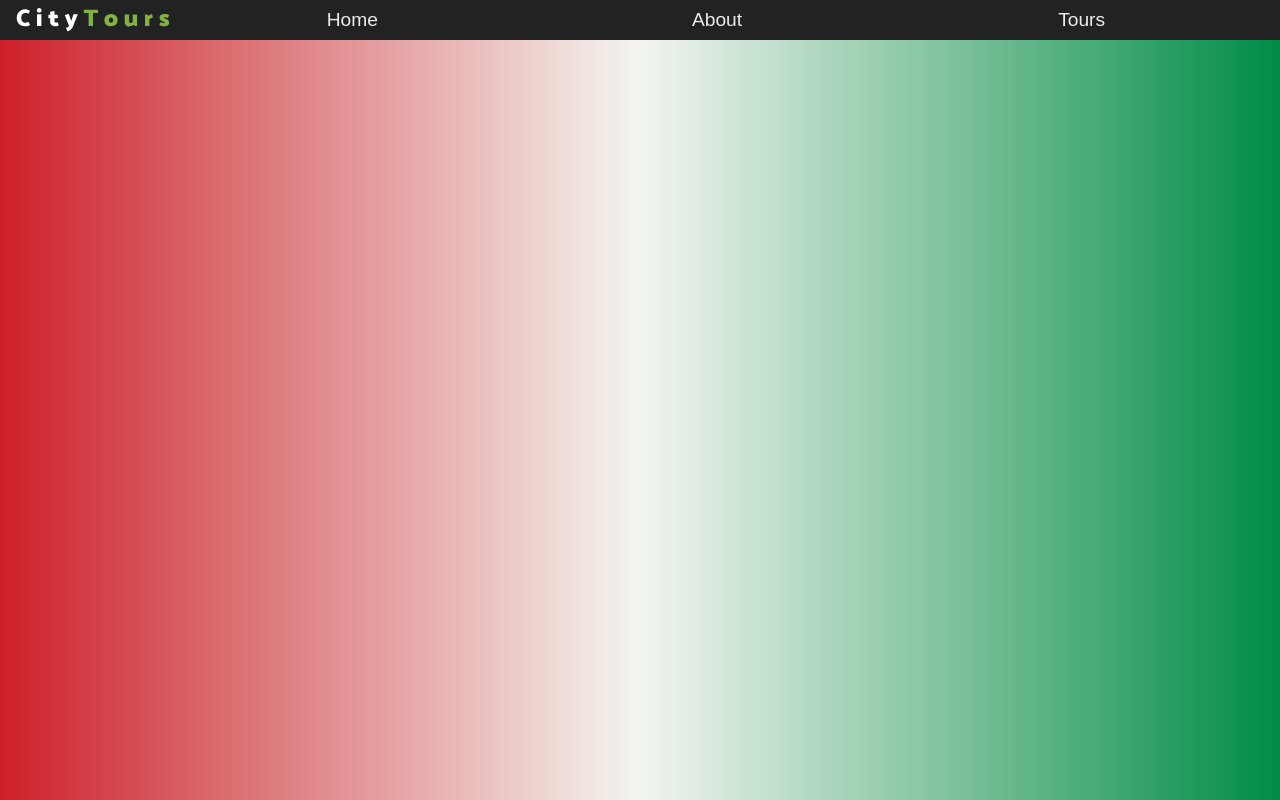
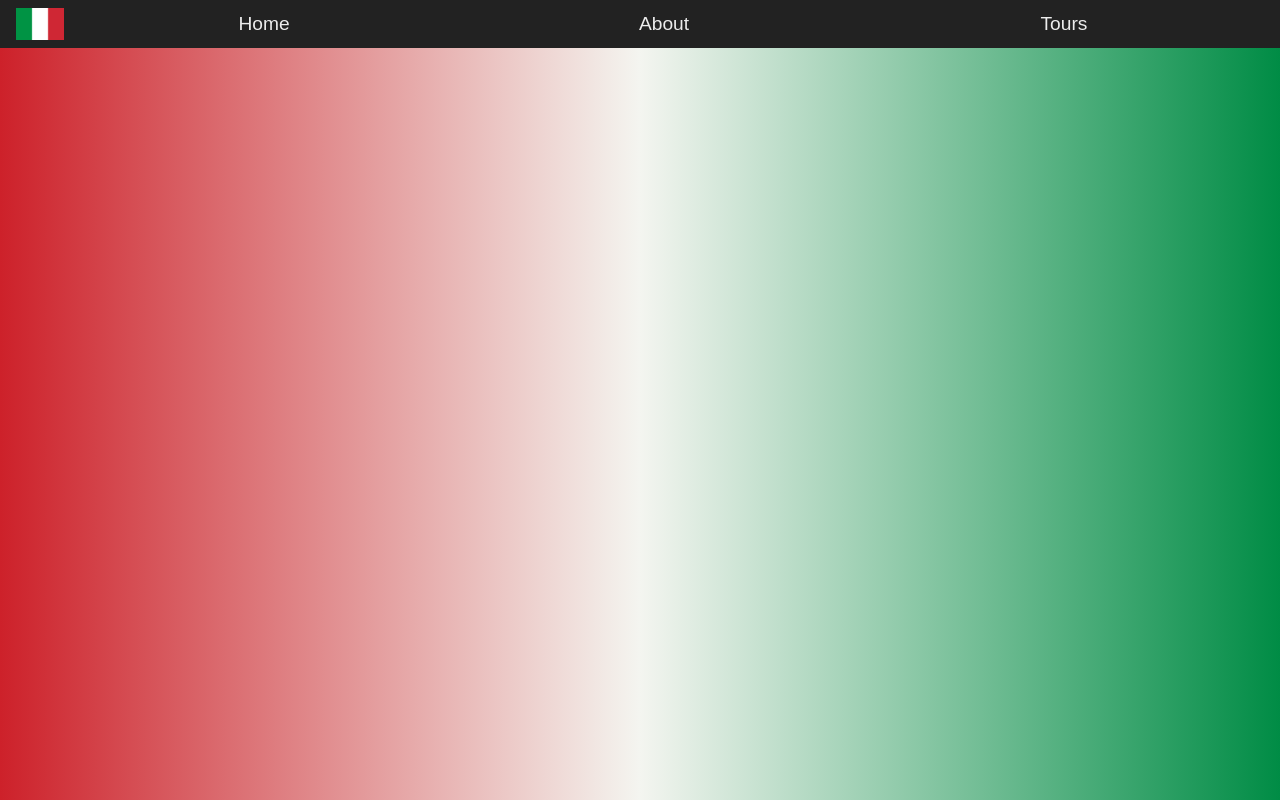
Before and after one commit to shmg1679/Italy_tour, a React (Create React App) app: page / in a window 1280 px wide. Built offline with nearby package versions, Linux system fonts and the light colour scheme; a web font is replaced by a local one.

Commit message:
changed favicon and navbar logo

```diff
--- a/public/index.html
+++ b/public/index.html
@@ -2,7 +2,7 @@
 <html lang="en">
   <head>
     <meta charset="utf-8" />
-    <link rel="shortcut icon" href="%PUBLIC_URL%/favicon.ico" />
+    <link rel="shortcut icon" href="%PUBLIC_URL%/favicon.png" />
     <meta
       name="viewport"
       content="width=device-width, initial-scale=1, shrink-to-fit=no"
--- a/src/components/Navbar/Navbar.js
+++ b/src/components/Navbar/Navbar.js
@@ -1,5 +1,5 @@
 import React from "react";
-import logo from "../../logo.svg";
+import logo from "./logo.png";
 import "./navbar.scss";
 import { Outlet, Link } from "react-router-dom";
 
@@ -7,7 +7,7 @@
     return (
         <>
         <nav className="navbar">
-            <img src={logo} alt="city tours company" />
+            <img className = "logo" src={logo} alt="city tours company" />
             <ul className="nav-links">
                 <li>
                 <Link className="nav-link" to="/home">home</Link>
--- a/src/components/Navbar/navbar.scss
+++ b/src/components/Navbar/navbar.scss
@@ -26,6 +26,11 @@
     }
 }
 
+.logo {
+    max-width: 100%;
+    max-height: 2rem;
+}
+
 .active {
     color: $mainGreen;
 }
```
Also changed, not shown: public/favicon.png (added), src/components/Navbar/logo.png (added).
